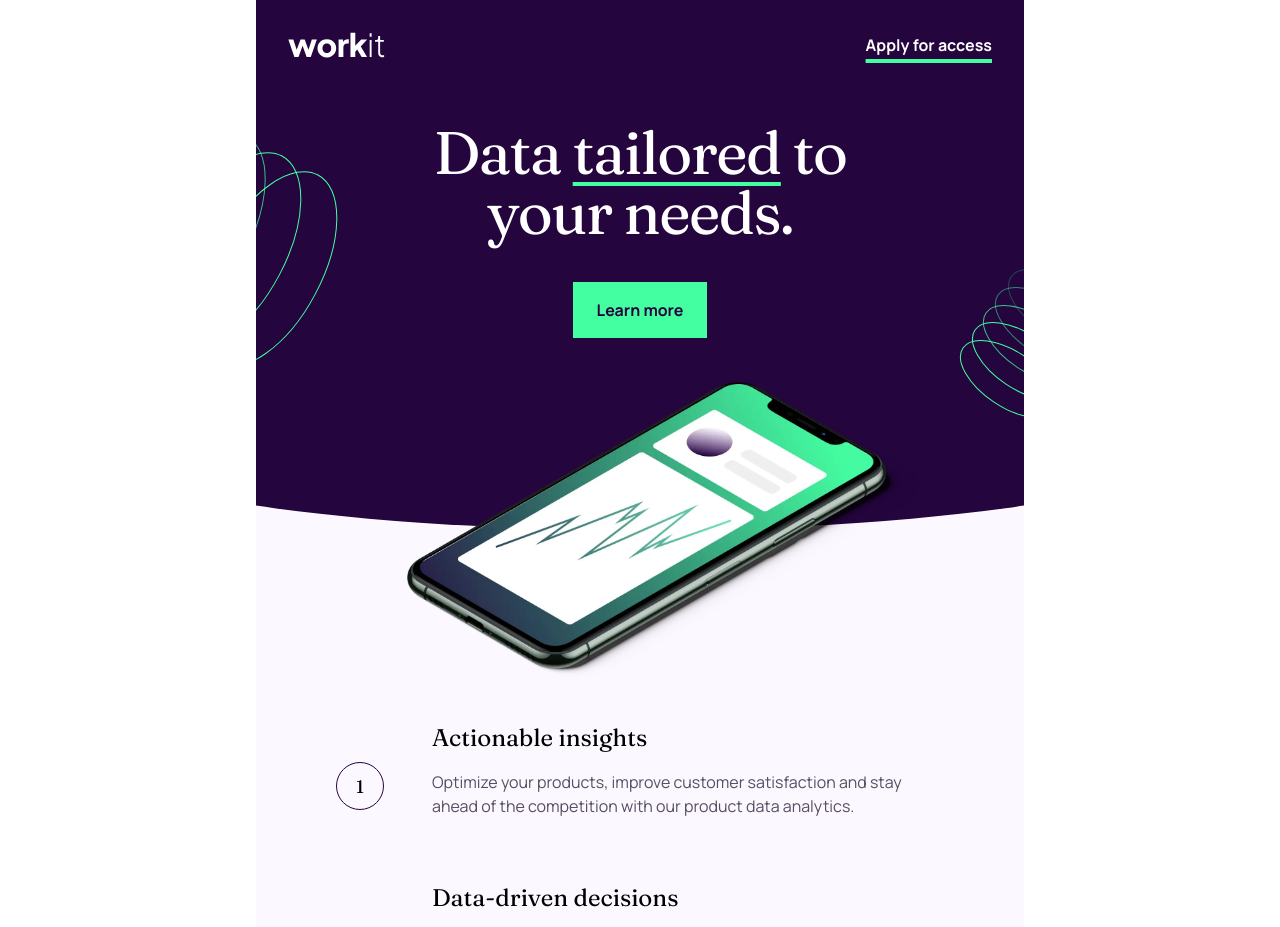
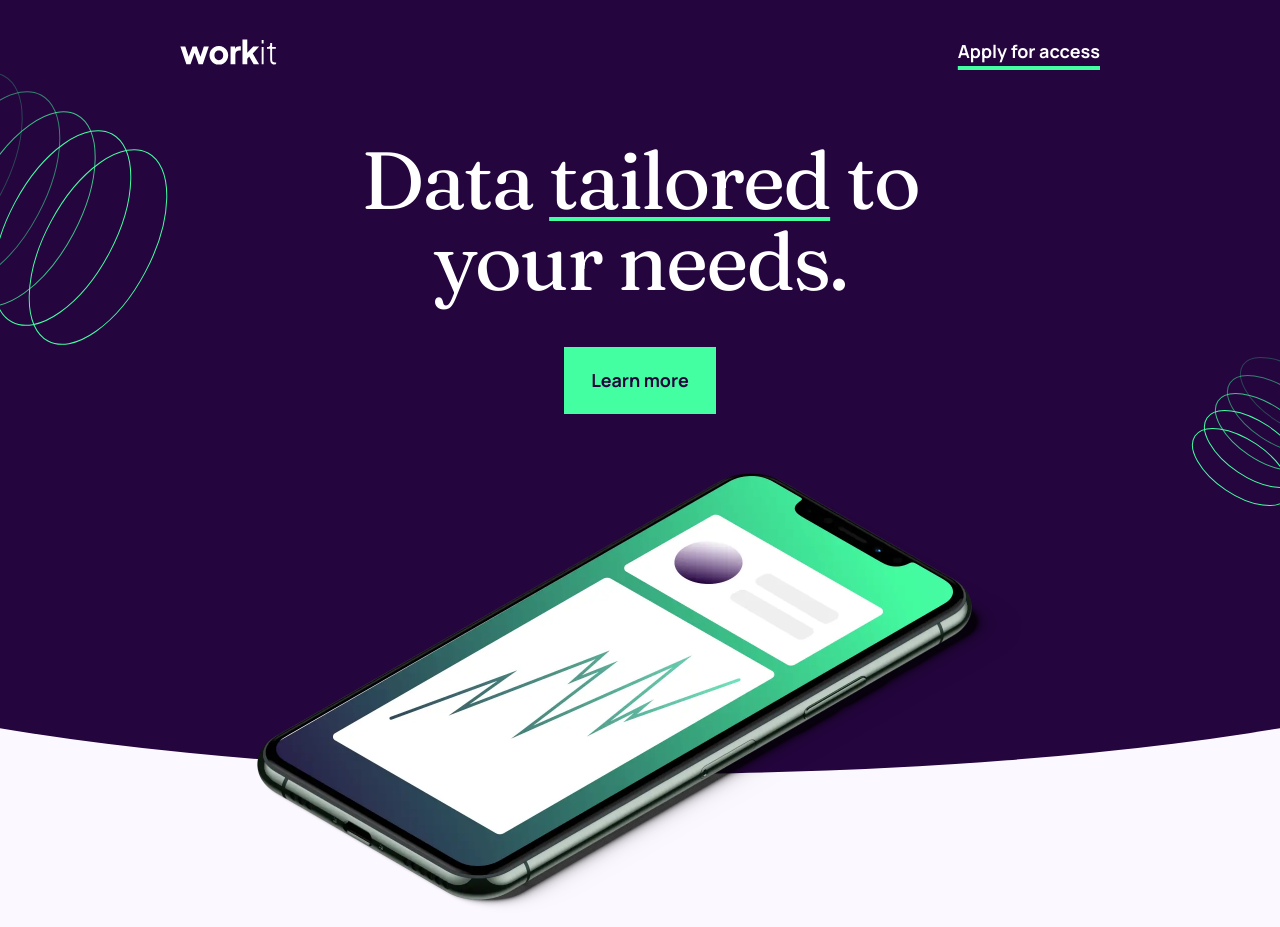
Before and after one commit to yuki-yamamura/workit-landing-page, a website: page index.html in a window 1280 px wide. Shown: the top 927 px of the page. Drawn offline with nearby package versions, Linux system fonts and the light colour scheme; files that its build step writes are made by us from their sources.

Commit message:
add desktop design and polish html and styles

```diff
--- a/index.html
+++ b/index.html
@@ -20,81 +20,72 @@
     <title>Frontend Mentor | Workit landing page</title>
   </head>
   <body>
-    <!-- TODO: add box shadow-->
-    <div class="mx-auto max-w-3xl overflow-hidden">
+    <!-- page container -->
+    <div class="mx-auto max-w-7xl overflow-hidden">
       <header
-        class="flex justify-between bg-darkPurple px-4 pt-8 pb-16 md:px-8"
+        class="flex justify-between bg-darkPurple px-4 py-8 md:px-8 xl:px-40"
       >
-        <img src="/assets/images/logo-light.svg" alt="logo" />
-        <button
-          type="button"
-          class="font-bold text-white underline decoration-eucaplyptus decoration-4 underline-offset-8 hover:text-eucaplyptus focus:text-eucaplyptus"
+        <img src="./assets/images/logo-light.svg" alt="logo" />
+        <a
+          href="#"
+          class="font-semibold text-white underline decoration-eucaplyptus decoration-4 underline-offset-8 hover:text-eucaplyptus focus:text-eucaplyptus focus:outline-none"
+          >Apply for access</a
         >
-          Apply for access
-        </button>
       </header>
-      <div>
-        <!-- after:block -->
-        <section
-          id="hero"
-          class="relative flex flex-col items-center px-4 text-center before:absolute before:top-0 before:left-0 before:-z-10 before:h-full before:w-full before:bg-darkPurple after:absolute after:-bottom-36 after:left-0 after:-z-10 after:h-36 after:w-full after:scale-x-150 after:rounded-b-[50%] after:bg-darkPurple md:px-8 md:after:-bottom-48 md:after:h-48"
+
+      <main>
+        <!-- hero section -->
+        <section id="hero" class="relative flex flex-col items-center pt-8">
+          <div class="flex flex-col items-center">
+            <h1
+              class="mb-10 text-center font-fraunces text-5xl tracking-tight text-white md:text-6xl xl:text-7xl"
             >
-          <img
-            src="/assets/images/bg-pattern-1.svg"
-            alt=""
-            class="absolute -left-[230px] -top-[50px] hidden md:block"
-          />
-          <img
-            src="/assets/images/bg-pattern-2.svg"
-            alt=""
-            class="absolute -right-24 -bottom-24 hidden md:block"
-          />
-          <!-- <img src="/assets/images/bg-pattern-1.svg" alt="" />
-            <img src="/assets/images/bg-pattern-2.svg" alt="" /> -->
-          <div class="md:px-20">
-            <h1
-              class="mb-10 font-fraunces text-5xl leading-none tracking-tight text-white md:text-6xl"
-            >
+              <p>
                 Data
                 <span
                   class="underline decoration-eucaplyptus decoration-4 underline-offset-8"
                   >tailored</span
                 >
-              to your needs.
+                to
+              </p>
+              <p>your needs.</p>
             </h1>
-            <button
-              type="button"
-              class="border-eucaplyptus bg-eucaplyptus py-4 px-6 font-bold text-darkPurple hover:border-2 hover:bg-darkPurple hover:text-eucaplyptus"
-            >
-              Learn more
-            </button>
+            <button type="button" class="btn">Learn more</button>
           </div>
           <img
-            src="/assets/images/image-hero.webp"
+            src="./assets/images/image-hero.webp"
             alt="mobile"
-            class="absolute -bottom-[240px] z-10 w-[85%] md:-bottom-[340px] md:h-[296px] md:w-[514px] md:translate-x-6"
+            class="absolute -bottom-60 h-[184px] w-[320px] md:-bottom-[340px] md:h-[296px] md:w-[514px] xl:-bottom-[500px] xl:h-[441px] xl:w-[767px]"
+          />
+          <img
+            src="./assets/images/bg-pattern-1.svg"
+            alt=""
+            class="absolute -left-56 -top-12 hidden md:block xl:-left-32"
+          />
+          <img
+            src="./assets/images/bg-pattern-2.svg"
+            alt=""
+            class="absolute -right-24 -bottom-24 hidden md:block xl:-right-16"
           />
         </section>
 
-        <section
-          id="feature"
-          class="relative px-4 before:absolute before:left-0 before:-z-20 before:h-full before:w-full before:bg-ghostWhite before:content-[''] after:absolute after:-bottom-16 after:left-0 after:-z-10 after:h-36 after:w-full after:scale-x-150 after:rounded-b-[50%] after:bg-ghostWhite md:px-20 md:pb-8"
-        >
-          <!-- container -->
+        <!-- features section -->
+        <section id="features" class="relative md:pb-8">
           <div
-            class="flex flex-col gap-y-8 pt-64 text-center md:gap-y-16 md:pt-96"
-          >
-            <!-- item 1 -->
-            <div
-              class="flex flex-col items-center gap-y-4 md:flex-row md:gap-x-12"
+            class="mx-auto flex max-w-md basis-auto flex-col justify-center gap-y-8 px-4 pt-64 text-center md:max-w-3xl md:gap-y-16 md:px-24 md:pt-96 xl:max-w-none xl:flex-row xl:gap-x-6 xl:pt-[540px]"
           >
             <div
-                class="h-12 w-12 flex-shrink-0 rounded-full border border-darkPurple font-fraunces text-lg leading-[48px] md:mt-8"
+              class="flex basis-1/3 flex-col items-center gap-y-4 md:flex-row md:gap-x-12 xl:flex-col xl:gap-y-12"
+            >
+              <div
+                class="h-12 w-12 flex-shrink-0 rounded-full border border-darkPurple font-fraunces text-xl leading-[48px] md:mt-8 xl:h-14 xl:w-14 xl:text-2xl xl:leading-[56px]"
               >
                 1
               </div>
-              <div class="flex flex-col md:text-start">
-                <div class="mb-4 font-fraunces text-2xl">
+              <div class="flex flex-col md:text-start xl:text-center">
+                <div
+                  class="mb-4 whitespace-nowrap font-fraunces text-2xl xl:mb-8 xl:text-3xl"
+                >
                   Actionable insights
                 </div>
                 <div class="text-davysGray">
@@ -103,17 +94,18 @@
                 </div>
               </div>
             </div>
-            <!-- item 2 -->
             <div
-              class="flex flex-col items-center gap-y-4 md:flex-row md:gap-x-12"
+              class="flex basis-1/3 flex-col items-center gap-y-4 md:flex-row md:gap-x-12 xl:flex-col xl:gap-y-12"
             >
               <div
-                class="h-12 w-12 flex-shrink-0 rounded-full border border-darkPurple font-fraunces text-lg leading-[48px] md:mt-8"
+                class="h-12 w-12 flex-shrink-0 rounded-full border border-darkPurple font-fraunces text-xl leading-[48px] md:mt-8 xl:h-14 xl:w-14 xl:text-2xl xl:leading-[56px]"
               >
                 2
               </div>
-              <div class="flex flex-col md:text-start">
-                <div class="mb-4 font-fraunces text-2xl">
+              <div class="flex flex-col md:text-start xl:text-center">
+                <div
+                  class="mb-4 whitespace-nowrap font-fraunces text-2xl xl:mb-8 xl:text-3xl"
+                >
                   Data-driven decisions
                 </div>
                 <div class="text-davysGray">
@@ -123,17 +115,20 @@
                 </div>
               </div>
             </div>
-            <!-- item 3-->
             <div
-              class="flex flex-col items-center gap-y-4 md:flex-row md:gap-x-12"
+              class="flex basis-1/3 flex-col items-center gap-y-4 md:flex-row md:gap-x-12 xl:flex-col xl:gap-y-12"
             >
               <div
-                class="h-12 w-12 flex-shrink-0 rounded-full border border-darkPurple font-fraunces text-lg leading-[48px] md:mt-8"
+                class="h-12 w-12 flex-shrink-0 rounded-full border border-darkPurple font-fraunces text-xl leading-[48px] md:mt-8 xl:h-14 xl:w-14 xl:text-2xl xl:leading-[56px]"
               >
                 3
               </div>
-              <div class="flex flex-col md:text-start">
-                <div class="mb-4 font-fraunces text-2xl">Always affordable</div>
+              <div class="flex flex-col md:text-start xl:text-center">
+                <div
+                  class="mb-4 whitespace-nowrap font-fraunces text-2xl xl:mb-8 xl:text-3xl"
+                >
+                  Always affordable
+                </div>
                 <div class="text-davysGray">
                   Always affordable pricing that scales with your business. Get
                   top-quality product data analytics services without hidden
@@ -143,50 +138,55 @@
             </div>
           </div>
         </section>
-        <section
-          id="founder"
-          class="mx-auto flex flex-col items-center px-4 pt-40 md:relative md:px-8"
+
+        <!-- founder section -->
+        <section id="founder" class="pt-40">
+          <div
+            class="relative mx-4 flex flex-col items-center md:mx-12 md:items-start xl:mt-28"
           >
             <img
-            src="/assets/images/image-founder.webp"
+              src="./assets/images/image-founder.webp"
               alt="founder"
-            class="-z-10 h-[281px] w-[281px] md:absolute md:top-32 md:left-8"
+              class="-z-10 w-72 md:w-[37.5%]"
             />
             <div
-            class="flex flex-col items-center justify-evenly gap-y-6 bg-darkPurple px-6 pt-8 pb-8 text-center text-white md:absolute md:top-72 md:left-52 md:h-[375px] md:w-[514px] md:items-start md:px-14 md:text-start"
+              class="absolute top-56 flex max-w-sm flex-col items-center gap-y-6 bg-darkPurple px-6 py-8 text-center text-white md:top-[50%] md:left-[24%] md:max-w-none md:items-start md:px-12 md:py-[7%] md:text-start"
             >
-            <div class="font-fraunces text-3xl md:text-5xl">
+              <p
+                class="whitespace-nowrap font-fraunces text-3xl md:text-5xl xl:text-6xl"
+              >
                 Be the first to test
-            </div>
-            <div>
-              Hi, I'm Louis Graham, the founder of the company. Book a demo call
-              with me to become a beta tester for our app and kickstart your
-              company. Apply for access below and I’ll be in touch to schedule a
-              call.
-            </div>
-            <button
-              type="button"
-              class="border-eucaplyptus bg-eucaplyptus py-4 px-6 font-bold text-darkPurple hover:border-2 hover:bg-darkPurple hover:text-eucaplyptus"
-            >
-              Apply for access
-            </button>
+              </p>
+              <p>
+                Hi, I'm Louis Graham, the founder of the company. Book a demo
+                call with me to become a beta tester for our app and kickstart
+                your company. Apply for access below and I’ll be in touch to
+                schedule a call.
+              </p>
+              <button type="button" class="btn">Apply for access</button>
               <img
-              src="/assets/images/bg-pattern-3.svg"
+                src="./assets/images/bg-pattern-3.svg"
                 alt=""
-              class="absolute -bottom-24 right-3 hidden md:block"
+                class="absolute -bottom-[20%] right-[10%] hidden md:block"
               />
             </div>
-          <!-- <img src="/assets/images/bg-pattern-3.svg" alt="" /> -->
+          </div>
         </section>
-        <footer class="flex flex-col items-center py-16 md:mt-[532px] md:pb-32">
-          <img src="/assets/images/logo-dark.svg" alt="" class="mb-12" />
+        <footer class="mt-72 flex flex-col items-center py-16 md:mt-60">
+          <img src="./assets/images/logo-dark.svg" alt="" class="mb-12" />
           <div class="flex gap-x-6">
-            <img src="/assets/images/icon-facebook.svg" alt="" />
-            <img src="/assets/images/icon-twitter.svg" alt="" />
-            <img src="/assets/images/icon-instagram.svg" alt="" />
+            <a href="https:facebook.com"
+              ><img src="./assets/images/icon-facebook.svg" alt="facebook"
+            /></a>
+            <a href="https://twitter.com"
+              ><img src="./assets/images/icon-twitter.svg" alt="twitter"
+            /></a>
+            <a href="https://instagram.com"
+              ><img src="./assets/images/icon-instagram.svg" alt="instagram"
+            /></a>
           </div>
         </footer>
-      </div>
+      </main>
     </div>
   </body>
 </html>
--- a/input.css
+++ b/input.css
@@ -2,7 +2,81 @@
 @tailwind components;
 @tailwind utilities;
 
-/* section,
-header {
-  padding-inline: 1rem;
-} */
+@layer base {
+  html {
+    @apply text-base xl:text-lg;
+  }
+}
+
+@layer components {
+  .btn {
+    @apply bg-eucaplyptus py-4 px-6 font-semibold text-darkPurple hover:bg-darkPurple hover:text-eucaplyptus hover:ring-2 hover:ring-inset hover:ring-eucaplyptus focus:bg-darkPurple focus:text-eucaplyptus focus:outline-none focus:ring-2 focus:ring-inset focus:ring-eucaplyptus;
+  }
+}
+
+#hero::before {
+  position: absolute;
+  top: 0;
+  left: 0;
+  height: 100%;
+  width: 100%;
+  z-index: -10;
+  background-color: #24053e;
+  content: '';
+}
+
+#hero::after {
+  position: absolute;
+  bottom: -9rem;
+  left: 0;
+  height: 9rem;
+  width: 100%;
+  z-index: -10;
+  transform: scaleX(1.5);
+  border-radius: 0 0 50% 50%;
+  background-color: #24053e;
+  content: '';
+}
+
+#features::before {
+  position: absolute;
+  top: 0;
+  left: 0;
+  height: 100%;
+  width: 100%;
+  z-index: -20;
+  background-color: #fcf8ff;
+  content: '';
+}
+
+#features::after {
+  position: absolute;
+  bottom: -4rem;
+  left: 0;
+  height: 9rem;
+  width: 100%;
+  z-index: -20;
+  transform: scaleX(1.5);
+  border-radius: 0 0 50% 50%;
+  background-color: #fcf8ff;
+  content: '';
+}
+
+@media (min-width: 768px) {
+  #hero::after {
+    bottom: -12rem;
+    height: 12rem;
+  }
+}
+
+@media (min-width: 1280px) {
+  #hero::after {
+    bottom: -20rem;
+    height: 20rem;
+  }
+
+  #features::after {
+    bottom: -10rem;
+    height: 20rem;
+  }
+}
```
Lines whose indentation alone changed are shown as unchanged.
